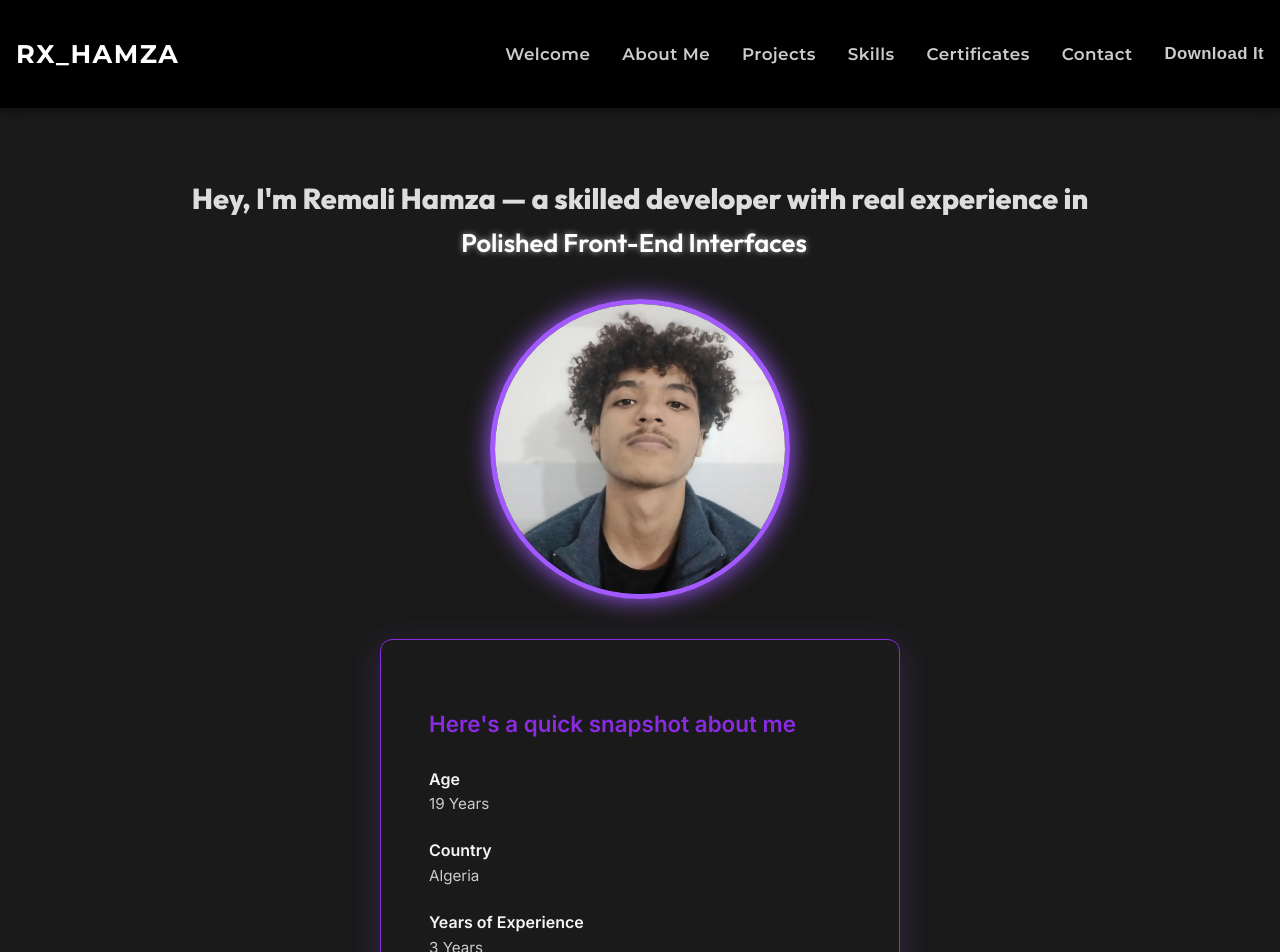
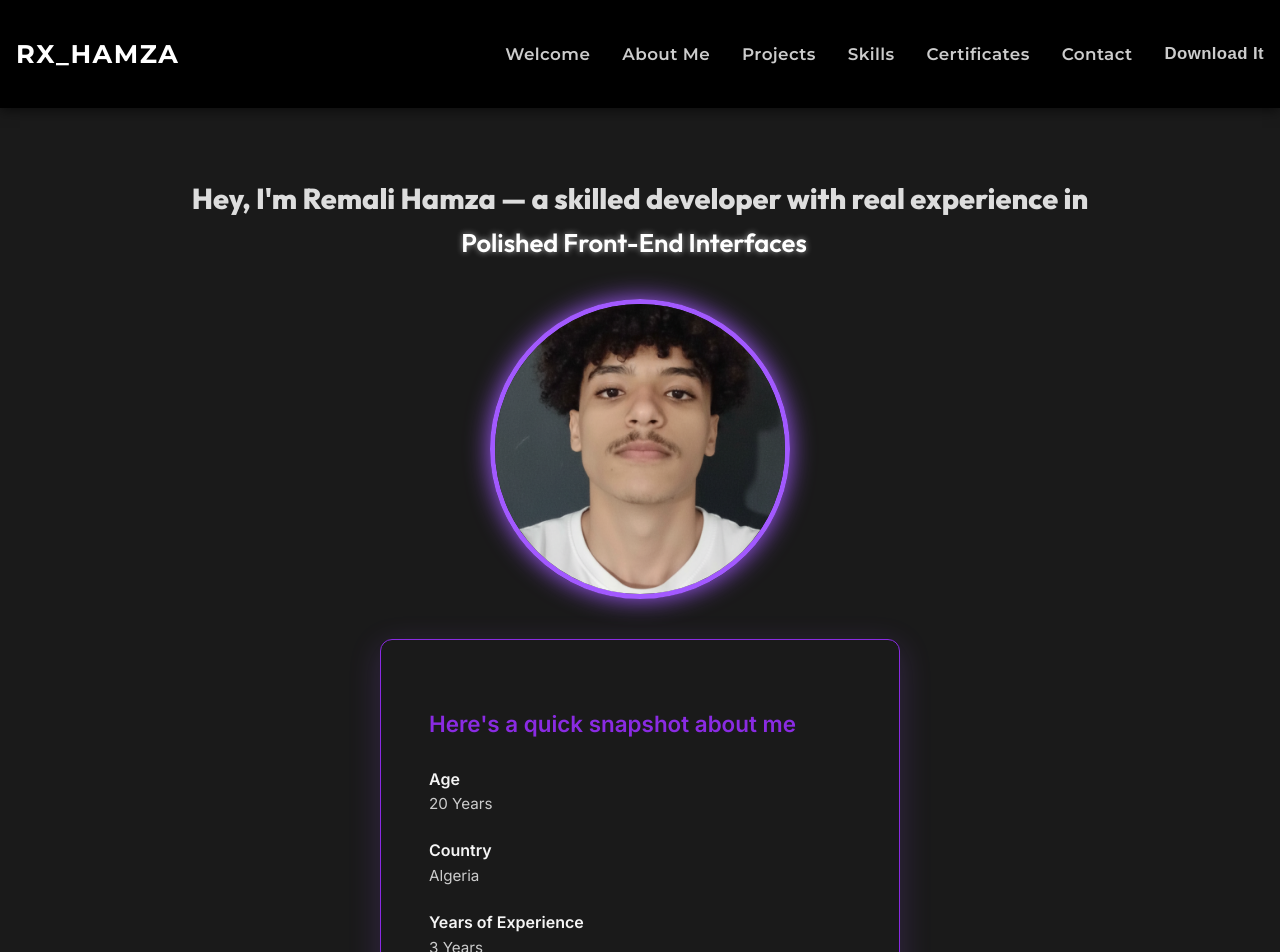
Before and after one commit to reportJNG/My-Portfolio, a React (Vite) app: page / in a window 1280 px wide. Shown: the top 952 px of the page. Built offline with nearby package versions, Linux system fonts and the light colour scheme; the HTML template or start-up script is replaced by a standard one.

Commit message:
age changed

```diff
--- a/src/Pages/About.jsx
+++ b/src/Pages/About.jsx
@@ -8,7 +8,7 @@ export default function About() {
 
         <div className={styles["info-block"]}>
           <strong>Age</strong>
-          <span>19 Years</span>
+          <span>20 Years</span>
         </div>
 
         <div className={styles["info-block"]}>
--- a/src/Pages/Welcome.jsx
+++ b/src/Pages/Welcome.jsx
@@ -1,6 +1,6 @@
 import { useState, useEffect } from "react";
 import styles from "../Styles/Welcome.module.css";
-import monkey from "../assets/me.jpeg"
+import monkey from "../assets/me.png"
 export default function Welcome() {
   const messages = [
     "Crafting Full-Stack Experiences",
```
Also changed, not shown: src/assets/me.jpeg (deleted), src/assets/me.png (added).
